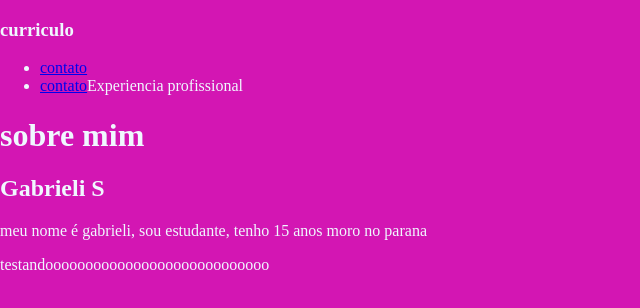
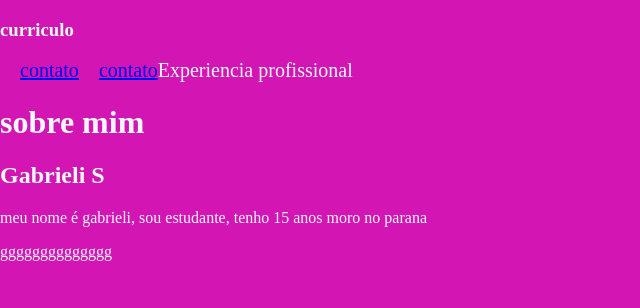
Before and after one commit to gabrielis30/gabrieli-1A-CCM, a plain HTML site: page index.html in a window 1280 px wide. Shown: the whole page, without its empty margins (0-640 px from the left). Drawn offline with Linux system fonts and the light colour scheme.

Commit message:
ghfghfgh

```diff
--- a/index.html
+++ b/index.html
@@ -23,7 +23,7 @@
     <h2>Gabrieli S</h2>
    </div>
    <p>meu nome é gabrieli, sou estudante, tenho 15 anos moro no parana</p>
-   <p>testandoooooooooooooooooooooooooooo</p>
+   <p>gggggggggggggg</p>
 
 
 
--- a/style.css
+++ b/style.css
@@ -29,3 +29,23 @@ color: darkgray;
 text-align: center;
 font-size: 40px;
 }
+nav ul{
+     list-style: none;
+     margin: 0;
+     padding: 0;
+     display: flex;
+}
+nav ul li{
+margin-left: 20px;
+font-size: 20px;
+
+}
+head nav ul li a{
+color: black;
+text-decoration: none;
+transition: color 0.5s;
+
+}
+header nav ul li a: :hover{
+     color
+}
```
